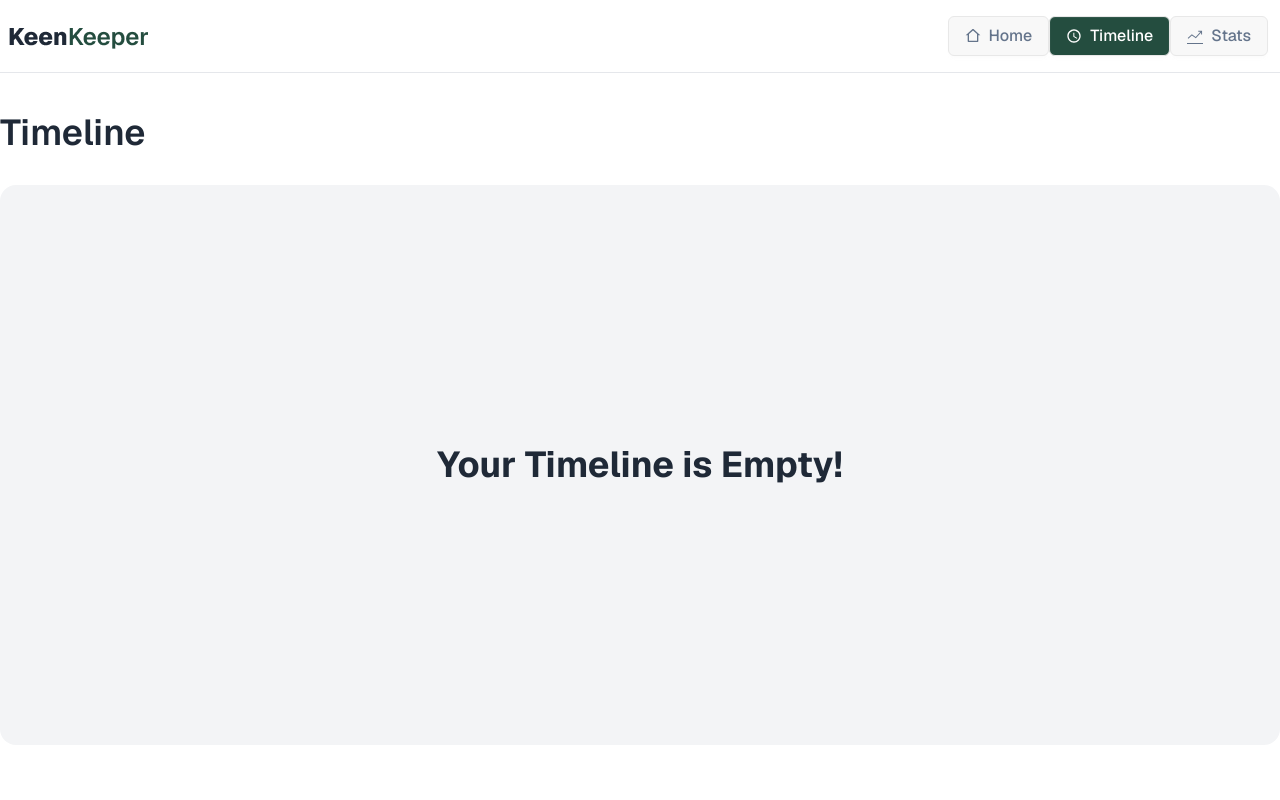
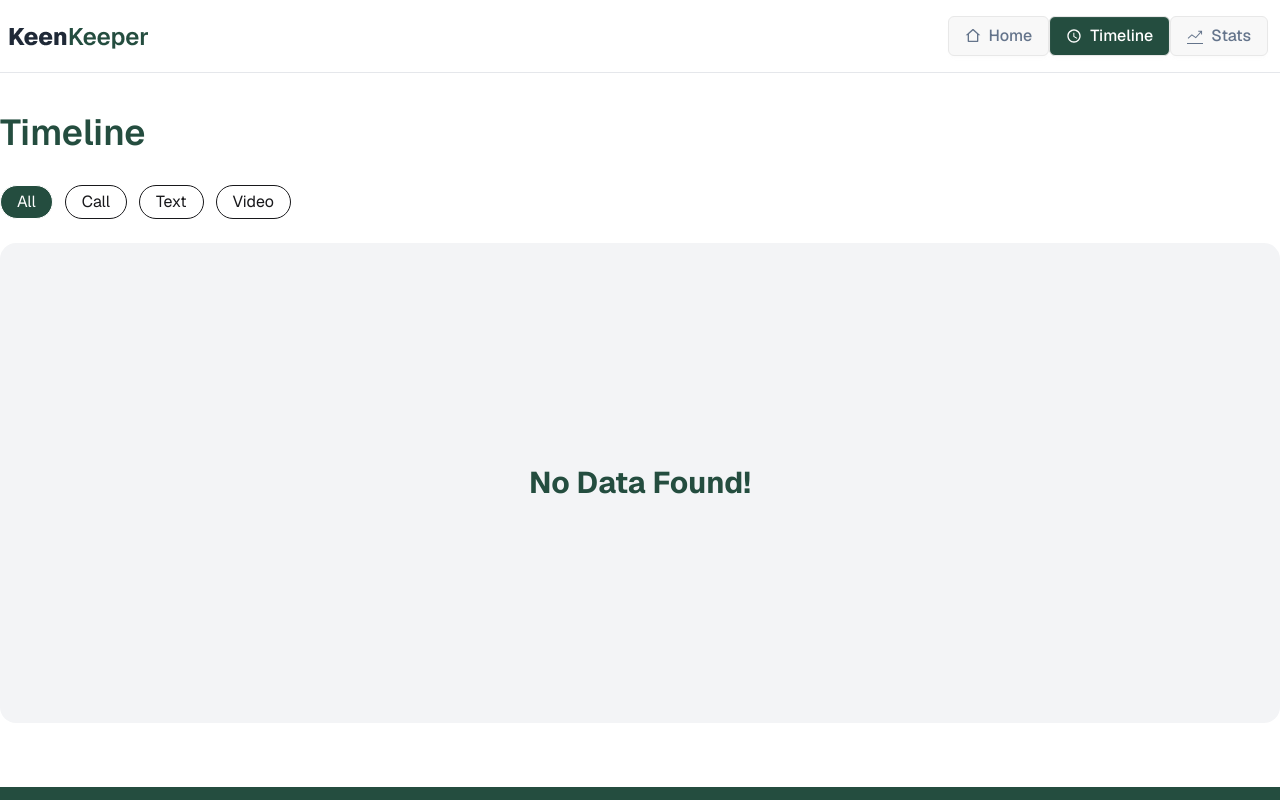
Before and after one commit to khadijarahmannupur-ctrl/Assienment-7, a React (Vite) app: page /timelinepage in a window 1280 px wide. Shown: the top 800 px of the page. Built offline with nearby package versions, Linux system fonts and the light colour scheme.

Commit message:
details page desigen and functionality's ar done

```diff
--- /dev/null
+++ b/src/pages/TimeLineCard.jsx
@@ -0,0 +1,36 @@
+import React from 'react';
+import callImg from '../assets/call.png'
+import textImg from '../assets/text.png'
+import videoImg from '../assets/video.png'
+
+const TimeLineCard = ({friend}) => {
+    const getIcon = (type) => {
+        if (type === "Call") return callImg;
+        if (type === "Text") return textImg;
+        if (type === "Video") return videoImg;
+    };
+    return (
+        <div key={friend.id} className="flex items-center gap-5 border border-gray-200 mt-5 p-5 rounded-2xl">
+
+            {/* Icon */}
+            <img src={getIcon(friend.type)} className="w-5" />
+
+            {/* Text */}
+            <div>
+                <p className='mb-1'>
+                    <span className="text-[#244D3F] text-xl font-semibold">
+                        {friend.type}
+                    </span>
+
+                    <span className="text-gray-600 ml-1">
+                        with {friend.title}
+                    </span>
+                </p>
+                <p className="text-sm text-gray-500">{friend.date}</p>
+            </div>
+
+        </div>
+    );
+};
+
+export default TimeLineCard;
--- a/src/pages/TimeLinePage.jsx
+++ b/src/pages/TimeLinePage.jsx
@@ -1,53 +1,56 @@
-import React, { useContext } from 'react';
+import React, { useContext, useState } from 'react';
 import { TimeLineContext } from '../context/TimeLineContext';
-import callImg from '../assets/call.png'
-import textImg from '../assets/text.png'
-import videoImg from '../assets/video.png'
+import TimeLineCard from './TimeLineCard';
 
 const TimeLinePage = () => {
     const { timeLine } = useContext(TimeLineContext);
-    // console.log(timeLine, setTimeLine);
 
-    const getIcon = (type) => {
-        if (type === "Call") return callImg;
-        if (type === "Text") return textImg;
-        if (type === "Video") return videoImg;
-    };
+    const [filter, setFilter] = useState('All');
+
+    const filteredData =
+        filter === "All"
+            ? timeLine
+            : timeLine.filter((item) => item.type === filter);
+
     return (
         <div className='container mx-auto mt-10'>
-            <div className="mb-8 text-center">
-                <h2 className="font-semibold text-4xl text-[#1F2937] text-left">Timeline</h2>
+
+            {/* Title */}
+            <div className="mb-8">
+                <h2 className="font-semibold text-4xl text-[#244D3F]">
+                    Timeline
+                </h2>
             </div>
-            {timeLine.length === 0 ?
-                <div className='bg-gray-100 h-[70vh] rounded-2xl flex items-center justify-center'>
-                    <h2 className="font-bold text-4xl text-center my-5 text-[#1F2937]">
-                        Your Timeline is Empty!
+
+            {/* Filter Buttons */}
+            <div className="flex gap-3 mb-6">
+                {["All", "Call", "Text", "Video"].map((item) => (
+                    <button
+                        key={item}
+                        onClick={() => setFilter(item)}
+                        className={`px-4 py-1 rounded-full border ${filter === item
+                                ? "bg-[#244D3F] text-white"
+                                : "bg-white"
+                            }`}
+                    >
+                        {item}
+                    </button>
+                ))}
+            </div>
+
+            {/* Empty State */}
+            {filteredData.length === 0 ? (
+                <div className='bg-gray-100 h-[60vh] rounded-2xl flex items-center justify-center'>
+                    <h2 className="font-bold text-3xl text-[#244D3F]">
+                        No Data Found!
                     </h2>
                 </div>
-                : timeLine.map((friend) => (
-                    <div key={friend.id} className="flex items-center gap-5 border border-gray-200 mt-5 p-5 rounded-2xl">
+            ) : (
+                filteredData.map((friend) => (
+                    <TimeLineCard key={friend.id} friend={friend} />
+                ))
+            )}
 
-                        {/* Icon */}
-                        <img src={getIcon(friend.type)} className="w-5" />
-
-                        {/* Text */}
-                        <div>
-                            <p className='mb-1'>
-                                <span className="text-[#244D3F] text-xl font-semibold">
-                                    {friend.type}
-                                </span>
-
-                                <span className="text-gray-600 ml-1">
-                                    with {friend.title}
-                                </span>
-                            </p>
-                            <p className="text-sm text-gray-500">{friend.date}</p>
-                        </div>
-
-                    </div>
-                ))
-
-            }
         </div>
     );
 };
```
